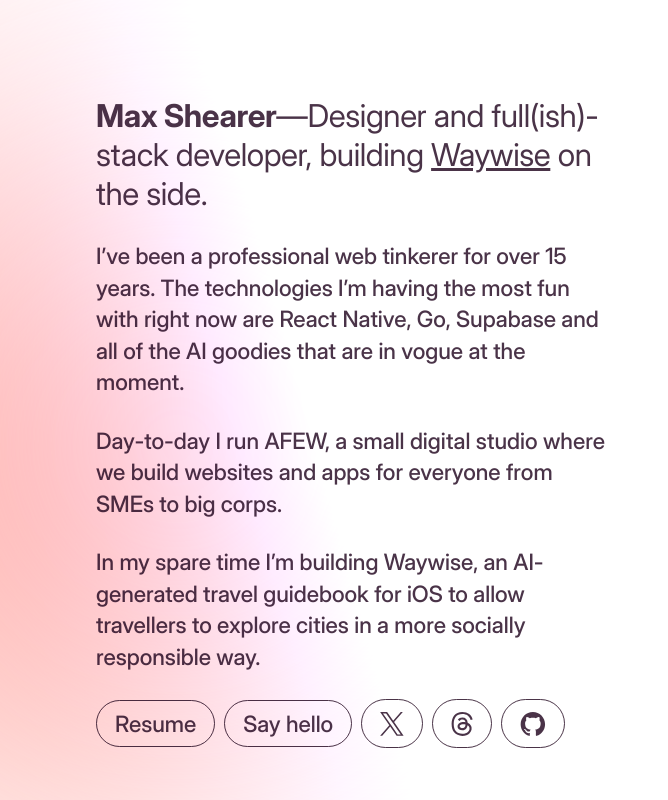
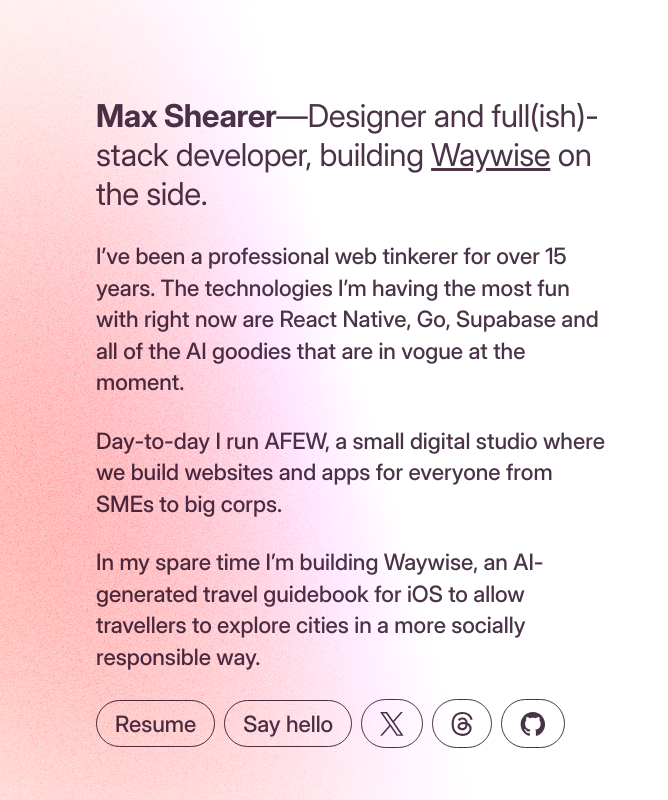
Before and after one commit to maxshearer/max.shearer.co, a Next.js app: page / in a window 1280 px wide. Shown: the whole page, without its empty margins (0-668 px from the left). Built offline with nearby package versions, Linux system fonts and the light colour scheme.

Commit message:
feat: Add noise

```diff
--- a/app/page.module.css
+++ b/app/page.module.css
@@ -103,13 +103,23 @@
 .rainbow {
   position: absolute;
   pointer-events: none;
-  left: -5vw;
   max-width: 100vw;
   width: 75dvw;
   height: 100dvh;
 
   & svg {
     height: 100dvh;
+  }
+
+  & div {
+    width: 100%;
+    height: 100%;
+    position: absolute;
+    top: 0;
+    left: 0;
+    background: url(/noise.png) repeat;
+    background-size: 40%;
+    mix-blend-mode: soft-light;
   }
 }
 
--- a/app/page.tsx
+++ b/app/page.tsx
@@ -1,4 +1,5 @@
 import Link from "next/link";
+import Image from "next/image";
 import styles from "./page.module.css";
 
 export default function Home() {
@@ -75,6 +76,8 @@
             </filter>
           </defs>
         </svg>
+
+        <div />
       </div>
 
       <div className={styles.page}>
@@ -147,8 +150,8 @@
                     xmlns="http://www.w3.org/2000/svg"
                   >
                     <path
-                      fill-rule="evenodd"
-                      clip-rule="evenodd"
+                      fillRule="evenodd"
+                      clipRule="evenodd"
                       d="M12.8723 0.878418C6.11856 0.878418 0.658813 6.37842 0.658813 13.1827C0.658813 18.6217 4.15706 23.2257 9.01006 24.8552C9.61681 24.9777 9.83906 24.5904 9.83906 24.2647C9.83906 23.9794 9.81906 23.0017 9.81906 21.9829C6.42156 22.7164 5.71406 20.5162 5.71406 20.5162C5.16806 19.0902 4.35906 18.7237 4.35906 18.7237C3.24706 17.9699 4.44006 17.9699 4.44006 17.9699C5.67356 18.0514 6.32081 19.2329 6.32081 19.2329C7.41256 21.1069 9.17181 20.5774 9.87956 20.2514C9.98056 19.4569 10.3043 18.9069 10.6481 18.6014C7.93831 18.3162 5.08731 17.2569 5.08731 12.5307C5.08731 11.1862 5.57231 10.0862 6.34081 9.23067C6.21956 8.92517 5.79481 7.66192 6.46231 5.97117C6.46231 5.97117 7.49356 5.64517 9.81881 7.23417C10.8143 6.96483 11.841 6.82782 12.8723 6.82667C13.9036 6.82667 14.9548 6.96942 15.9256 7.23417C18.2511 5.64517 19.2823 5.97117 19.2823 5.97117C19.9498 7.66192 19.5248 8.92517 19.4036 9.23067C20.1923 10.0862 20.6573 11.1862 20.6573 12.5307C20.6573 17.2569 17.8063 18.2957 15.0763 18.6014C15.5213 18.9884 15.9053 19.7217 15.9053 20.8829C15.9053 22.5329 15.8853 23.8572 15.8853 24.2644C15.8853 24.5904 16.1078 24.9777 16.7143 24.8554C21.5673 23.2254 25.0656 18.6217 25.0656 13.1827C25.0856 6.37842 19.6058 0.878418 12.8723 0.878418Z"
                     />
                   </svg>
```
Also changed, not shown: public/noise.png (added).
